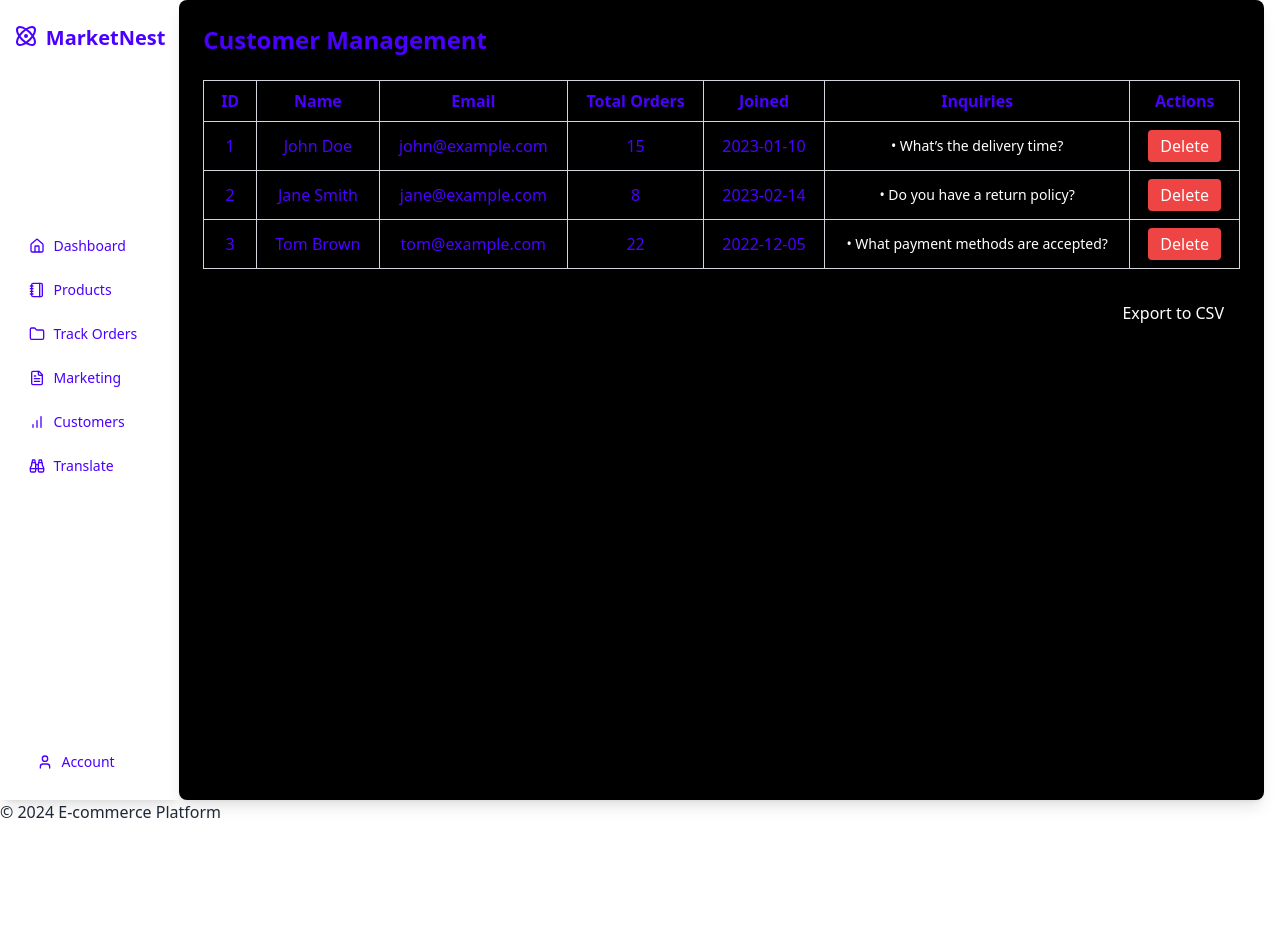
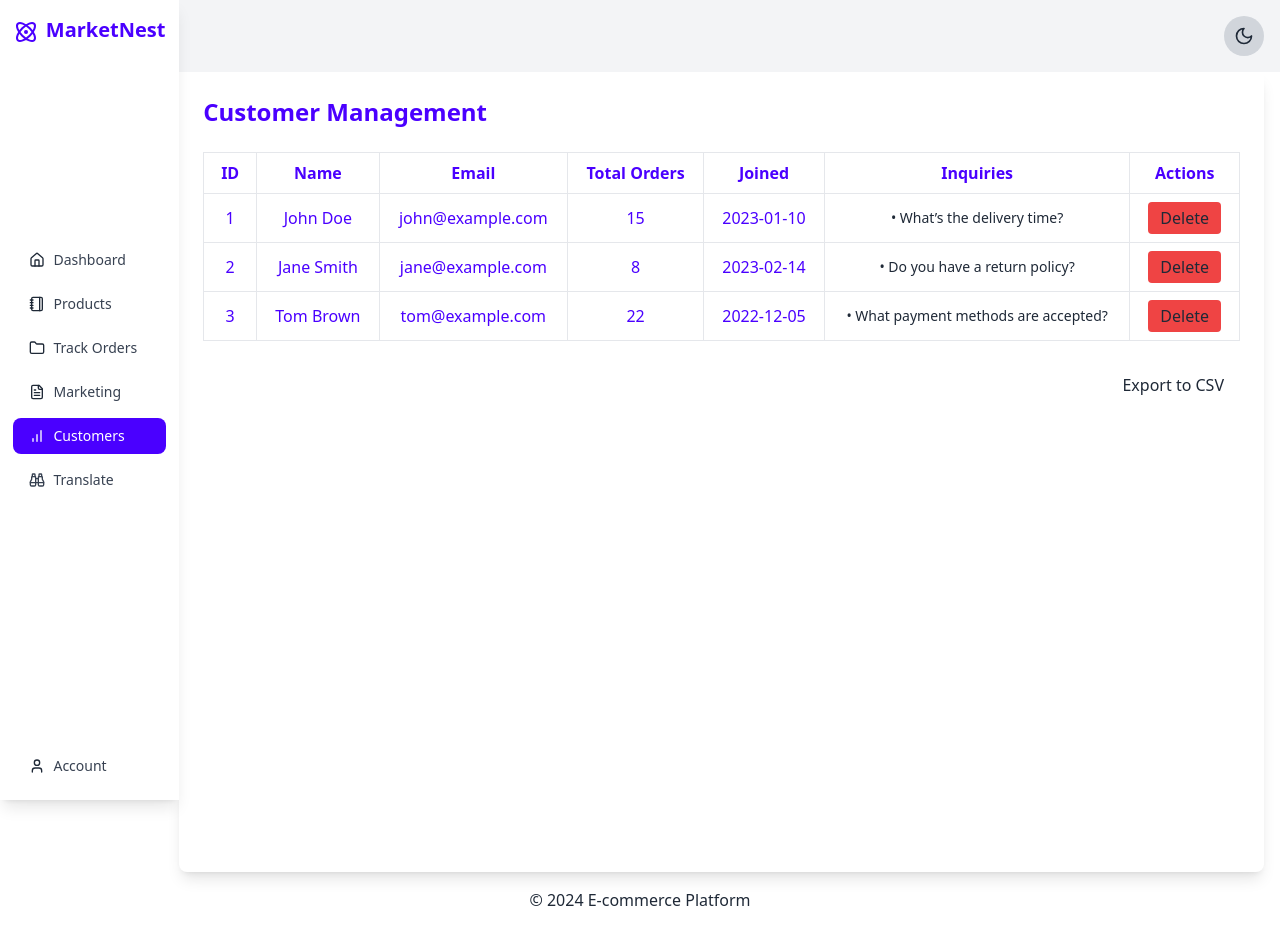
Before and after one commit to anshgandhiii/HomeBazaar, a React (Vite) app in the folder client/: page /vendor/customers in a window 1280 px wide. Before the commit the page ends 824 px from the top, so only its background shows below. Built offline with nearby package versions, Linux system fonts and the light colour scheme.

Commit message:
Vendor Theme added

```diff
--- a/client/src/Layout.jsx
+++ b/client/src/Layout.jsx
@@ -1,19 +1,25 @@
+import React from 'react';
 import { Outlet } from 'react-router-dom';
 import SellerNav from './vendorComponents/SellerNav';
-
+import ThemeToggler from './components/Theme'; // Import the ThemeToggler component
 
 const Layout = () => {
   return (
     <div>
-      {/* user.role-->seller */}
-      {<SellerNav/>}
-      {/* user.role-->customer */}
+      {/* User role-specific navigation */}
+      {<SellerNav />}
+      {/* You can add a different nav for customers as needed */}
+
+      {/* Theme toggler component */}
+      <div className="flex justify-end p-4 bg-gray-100 dark:bg-gray-900">
+        <ThemeToggler />
+      </div>
 
       <main>
         <Outlet /> {/* This is where the child components will be rendered */}
       </main>
-      <footer>
-        {/* You can add a Footer here */}
+
+      <footer className="text-center p-4 bg-base--200 dark:bg-base-800 text-base-content-700 dark:text-base-content-300">
         <p>© 2024 E-commerce Platform</p>
       </footer>
     </div>
--- a/client/src/signup.jsx
+++ b/client/src/signup.jsx
@@ -60,12 +60,12 @@ function Signup() {
   return (
     <div className="gradient-back flex justify-center items-center h-screen">
       <div className="w-full max-w-md bg-white shadow-md rounded px-8 py-10">
-        <h2 className="text-2xl font-semibold text-gray-800 mb-6">Create an Account</h2>
+        <h2 className="text-2xl font-semibold text-base-content-800 mb-6">Create an Account</h2>
 
         <form onSubmit={handleSignup}>
           {/* Role Selection */}
           <div className="mb-4">
-            <label className="block text-gray-700">I am a:</label>
+            <label className="block text-base-content-700">I am a:</label>
             <div className="flex items-center mb-2">
               <input
                 type="radio"
@@ -89,7 +89,7 @@ function Signup() {
           </div>
 
           <div className="mb-4">
-            <label className="block text-gray-700">Name</label>
+            <label className="block text-base-content-700">Name</label>
             <input
               type="text"
               value={name}
@@ -101,7 +101,7 @@ function Signup() {
 
           {/* Email Field */}
           <div className="mb-4">
-            <label className="block text-gray-700">Email</label>
+            <label className="block text-base-content-700">Email</label>
             <input
               type="email"
               value={email}
@@ -113,7 +113,7 @@ function Signup() {
 
           {/* Password Field */}
           <div className="mb-4">
-            <label className="block text-gray-700">Password</label>
+            <label className="block text-base-content-700">Password</label>
             <input
               type="password"
               value={password}
@@ -125,7 +125,7 @@ function Signup() {
 
           {/* Confirm Password Field */}
           <div className="mb-4">
-            <label className="block text-gray-700">Confirm Password</label>
+            <label className="block text-base-content-700">Confirm Password</label>
             <input
               type="password"
               value={password2}
@@ -144,13 +144,13 @@ function Signup() {
               className="mr-2"
               required
             />
-            <label className="text-gray-700">I agree to the terms and conditions</label>
+            <label className="text-base-content-700">I agree to the terms and conditions</label>
           </div>
 
           {/* Signup Button */}
           <button
             type="submit"
-            className="w-full bg-slate-950 text-white px-4 py-2 rounded mt-4"
+            className="w-full bg-slate-950 text-base-content px-4 py-2 rounded mt-4"
             disabled={isLoading}
           >
             {isLoading ? 'Signing Up...' : 'Sign Up'}
--- a/client/src/vendorComponents/SellerCustomers.jsx
+++ b/client/src/vendorComponents/SellerCustomers.jsx
@@ -47,43 +47,43 @@ const SellerCustomers = () => {
   };
 
   return (
-    <div className="md:ml-[14%] h-screen mx-4 bg-black p-6 rounded-lg shadow-lg space-y-6">
-      <h2 className="text-2xl font-bold text-primary">Customer Management</h2>
+    <div className="md:ml-[14%] h-screen mx-4 bg-base p-6 rounded-lg shadow-lg space-y-6">
+      <h2 className="text-2xl font-bold text-primary ">Customer Management</h2>
 
       {/* Table of customers */}
       <div className="overflow-x-auto">
-        <table className="w-full table-auto border-collapse border border-gray-300">
+        <table className="w-full table-auto bg-base border-collapse border border-base-content-300">
           <thead>
-            <tr className="bg-dark">
-              <th className="border text-primary border-gray-300 px-4 py-2">ID</th>
-              <th className="border text-primary border-gray-300 px-4 py-2">Name</th>
-              <th className="border text-primary border-gray-300 px-4 py-2">Email</th>
-              <th className="border text-primary border-gray-300 px-4 py-2">Total Orders</th>
-              <th className="border text-primary border-gray-300 px-4 py-2">Joined</th>
-              <th className="border text-primary border-gray-300 px-4 py-2">Inquiries</th>
-              <th className="border text-primary border-gray-300 px-4 py-2">Actions</th>
+            <tr className="bg-base">
+              <th className="border text-primary border-base-content-300 px-4 py-2">ID</th>
+              <th className="border text-primary border-base-content-300 px-4 py-2">Name</th>
+              <th className="border text-primary border-base-content-300 px-4 py-2">Email</th>
+              <th className="border text-primary border-base-content-300 px-4 py-2">Total Orders</th>
+              <th className="border text-primary border-base-content-300 px-4 py-2">Joined</th>
+              <th className="border text-primary border-base-content-300 px-4 py-2">Inquiries</th>
+              <th className="border text-primary border-base-content-300 px-4 py-2">Actions</th>
             </tr>
           </thead>
           <tbody>
             {customers.map(customer => (
               <tr key={customer.id} className="text-center">
-                <td className="border text-primary border-gray-300 px-4 py-2">{customer.id}</td>
-                <td className="border text-primary border-gray-300 px-4 py-2">{customer.name}</td>
-                <td className="border text-primary border-gray-300 px-4 py-2">{customer.email}</td>
-                <td className="border text-primary border-gray-300 px-4 py-2">{customer.totalOrders}</td>
-                <td className="border text-primary border-gray-300 px-4 py-2">{customer.joined}</td>
-                <td className="border text-primary border-gray-300 px-4 py-2">
+                <td className="border text-primary border-base-content-300 px-4 py-2">{customer.id}</td>
+                <td className="border text-primary border-base-content-300 px-4 py-2">{customer.name}</td>
+                <td className="border text-primary border-base-content-300 px-4 py-2">{customer.email}</td>
+                <td className="border text-primary border-base-content-300 px-4 py-2">{customer.totalOrders}</td>
+                <td className="border text-primary border-base-content-300 px-4 py-2">{customer.joined}</td>
+                <td className="border text-primary border-base-content-300 px-4 py-2">
                   {/* Display inquiries creatively */}
                   <ul>
                     {customer.inquiries.map((inquiry, index) => (
-                      <li key={index} className="text-sm text-white">{`• ${inquiry}`}</li>
+                      <li key={index} className="text-sm text-base-content">{`• ${inquiry}`}</li>
                     ))}
                   </ul>
                 </td>
-                <td className="border text-primary border-gray-300 px-4 py-2">
+                <td className="border text-primary border-base-content-300 px-4 py-2">
                   <button
                     onClick={() => removeCustomer(customer.id)}
-                    className="px-3 py-1 bg-red-500 text-white rounded hover:bg-red-600"
+                    className="px-3 py-1 bg-red-500 text-base-content rounded hover:bg-red-600"
                   >
                     Delete
                   </button>
@@ -100,7 +100,7 @@ const SellerCustomers = () => {
           data={customers}
           headers={csvHeaders}
           filename={"customers-data.csv"}
-          className="px-4 py-2 bg-dark text-white rounded-lg hover:bg-indigo-700 transition duration-300"
+          className="px-4 py-2 bg-dark text-base-content rounded-lg hover:bg-indigo-700 transition duration-300"
         >
           Export to CSV
         </CSVLink>
--- a/client/src/vendorComponents/SellerNav.jsx
+++ b/client/src/vendorComponents/SellerNav.jsx
@@ -13,12 +13,12 @@ const SellerNav = () => {
   };
 
   return (
-    <nav className="hidden md:flex w-[14%] flex-col justify-between items-center h-screen fixed left-0 bg-dark shadow-lg pt-6 pb-3">
+    <nav className="hidden md:flex w-[14%] flex-col justify-between items-center h-screen fixed left-0 bg-base-100 shadow-lg py-4 dark:bg-base-200">
       {/* Logo and Brand */}
-      <Link to="/" className="flex space-x-2 items-center">
+      <Link to="/" className="flex space-x-2 items-center mb-6">
         <div className="flex flex-col justify-center space-y-[-6px]">
-          <div className="flex">
-            <span><Atom className='h-6 text-primary mr-2' /></span>
+          <div className="flex items-center">
+            <Atom className='h-6 text-primary mr-2' />
             <h1 className="text-xl font-semibold font-pop text-primary mb-1 text-center">MarketNest</h1>
           </div>
         </div>
@@ -26,58 +26,23 @@ const SellerNav = () => {
 
       {/* Navigation Links */}
       <div className="flex flex-col items-center space-y-2 w-[100%] mb-20">
-        <div className={`w-[85%] text-primary py-2 px-4 rounded-lg transition duration-100 ${path === '/vendor/home' ? 'bg-primary text-white' : 'hover:bg-gray-700 hover:font-semibold'}`}>
-          <Link to="/vendor/dashboard" className='flex justify-start items-center'>
-            <span><Home className="h-4 w-4 mr-2" /></span>
-            <p className="text-sm font-pop">Dashboard</p>
-          </Link>
-        </div>
-
-        <div className={`w-[85%] text-primary py-2 px-4 rounded-lg transition duration-100 ${path === '/tasks' ? 'bg-primary text-white' : 'hover:bg-gray-700 hover:font-semibold'}`}>
-          <Link to="/vendor/products" className='flex justify-start items-center'>
-            <span><NotebookIcon className="h-4 w-4 mr-2" /></span>
-            <p className="text-sm font-pop">Products</p>
-          </Link>
-        </div>
-
-        <div className={`w-[85%] text-primary py-2 px-4 rounded-lg transition duration-100 ${path === '/projects' ? 'bg-primary text-white' : 'hover:bg-gray-700 hover:font-semibold'}`}>
-          <Link to="/vendor/orders" className='flex justify-start items-center'>
-            <span><Folder className="h-4 w-4 mr-2" /></span>
-            <p className="text-sm font-pop">Track Orders</p>
-          </Link>
-        </div>
-
-        <div className={`w-[85%] text-primary py-2 px-4 rounded-lg transition duration-100 ${path === '/resources' ? 'bg-primary text-white' : 'hover:bg-gray-700 hover:font-semibold'}`}>
-          <Link to="/vendor/sales" className='flex justify-start items-center'>
-            <span><FileText className="h-4 w-4 mr-2" /></span>
-            <p className="text-sm font-pop">Marketing</p>
-          </Link>
-        </div>
-
-        <div className={`w-[85%] text-primary py-2 px-4 rounded-lg transition duration-100 ${path === '/reports' ? 'bg-primary text-white' : 'hover:bg-gray-700 hover:font-semibold'}`}>
-          <Link to="/vendor/customers" className='flex justify-start items-center'>
-            <span><BarChart className="h-4 w-4 mr-2" /></span>
-            <p className="text-sm font-pop">Customers</p>
-          </Link>
-        </div>
+        <NavItem to="/vendor/dashboard" icon={<Home className="h-4 w-4 mr-2" />} text="Dashboard" currentPath={path} />
+        <NavItem to="/vendor/products" icon={<NotebookIcon className="h-4 w-4 mr-2" />} text="Products" currentPath={path} />
+        <NavItem to="/vendor/orders" icon={<Folder className="h-4 w-4 mr-2" />} text="Track Orders" currentPath={path} />
+        <NavItem to="/vendor/sales" icon={<FileText className="h-4 w-4 mr-2" />} text="Marketing" currentPath={path} />
+        <NavItem to="/vendor/customers" icon={<BarChart className="h-4 w-4 mr-2" />} text="Customers" currentPath={path} />
 
         {/* Translate Button */}
-        <div className={`w-[85%] text-primary py-2 px-4 rounded-lg transition duration-100 hover:bg-gray-700 hover:font-semibold`}>
-          <button onClick={toggleModal} className='flex justify-start items-center w-full'>
-            {/* <span><Translate className="h-4 w-4 mr-2" /></span> */}
-            <span><BinocularsIcon className="h-4 w-4 mr-2" /></span>
+        <div className="w-[85%] py-2 px-4 rounded-lg transition duration-100 hover:bg-base-300 hover:font-semibold dark:hover:bg-base-700">
+          <button onClick={toggleModal} className='flex justify-start items-center w-full text-gray-700 dark:text-gray-200'>
+            <BinocularsIcon className="h-4 w-4 mr-2" />
             <p className="text-sm font-pop">Translate</p>
           </button>
         </div>
       </div>
 
       {/* Account Link */}
-      <div className={`w-[85%] text-primary py-4 px-6 rounded-lg transition duration-100 ${path === '/account' ? 'bg-primary text-white' : 'hover:bg-gray-700 hover:font-semibold'}`}>
-        <Link to="/vendor/account" className='flex justify-start items-center'>
-          <span><User className="h-4 w-4 mr-2" /></span>
-          <p className="text-sm font-pop">Account</p>
-        </Link>
-      </div>
+      <NavItem to="/vendor/account" icon={<User className="h-4 w-4 mr-2" />} text="Account" currentPath={path} />
 
       {/* Modal */}
       {isModalOpen && (
@@ -86,7 +51,6 @@ const SellerNav = () => {
             <div className="modal-box relative">
               <button onClick={toggleModal} className="absolute right-2 top-2 btn btn-sm btn-circle">✕</button>
               <h2 className="text-lg font-bold">Translation</h2>
-              {/* Render the Translate component inside the modal */}
               <Translate />
             </div>
           </div>
@@ -96,4 +60,23 @@ const SellerNav = () => {
   );
 };
 
+const NavItem = ({ to, icon, text, currentPath }) => (
+  <div className={`w-[85%] py-2 px-4 rounded-lg transition duration-100 ${
+    currentPath === to
+      ? 'bg-primary text-white'
+      : 'hover:bg-base-300 hover:font-semibold dark:hover:bg-base-700'
+  }`}>
+    <Link to={to} className='flex justify-start items-center'>
+      {icon}
+      <p className={`text-sm font-pop ${
+        currentPath === to
+          ? 'text-white'
+          : 'text-gray-700 dark:text-gray-200'
+      }`}>
+        {text}
+      </p>
+    </Link>
+  </div>
+);
+
 export default SellerNav;
--- a/client/src/vendorComponents/SellerOrders.jsx
+++ b/client/src/vendorComponents/SellerOrders.jsx
@@ -52,7 +52,7 @@ const SellersOrders = () => {
   };
 
   return (
-    <div className="md:ml-[14%] mx-6 h-screen space-y-4 bg-black p-6 rounded-lg shadow-lg">
+    <div className="md:ml-[14%] mx-6 h-screen space-y-4 bg-base p-6 rounded-lg shadow-lg">
       <h2 className="text-2xl font-semibold text-primary">Orders</h2>
       {orders.length === 0 ? (
         <p>No orders available.</p>
--- a/client/src/vendorComponents/SellerSales.jsx
+++ b/client/src/vendorComponents/SellerSales.jsx
@@ -39,24 +39,24 @@ const SellerSales = () => {
   });
 
   return (
-    <div className="md:ml-[14%] bg-black p-6 rounded-lg shadow-lg space-y-6">
-      <h2 className="text-2xl font-bold text-white">Marketing Dashboard</h2>
+    <div className="md:ml-[14%] bg-base p-6 rounded-lg shadow-lg space-y-6">
+      <h2 className="text-2xl font-bold text-base-content">Marketing Dashboard</h2>
 
       {/* Time vs Product Sales Graph */}
       <div className="p-6 bg-dark rounded-lg shadow">
-        <h3 className="text-lg font-medium text-white">Time vs Product Sales</h3>
+        <h3 className="text-lg font-medium text-base-content">Time vs Product Sales</h3>
         <Line data={salesData} options={options} />
       </div>
 
       {/* Sales Analytics Section */}
       <div className="space-y-4">
-        <h3 className="text-xl font-semibold text-white">Sales Analytics</h3>
+        <h3 className="text-xl font-semibold text-base-content">Sales Analytics</h3>
         <div className="grid grid-cols-2 gap-4">
           <div className="p-4 bg-dark rounded-lg shadow flex items-center">
             <AiOutlineArrowUp className="text-3xl text-green-500 mr-2" />
             <div>
               <h4 className="text-white font-medium">Total Sales</h4>
-              <p className="text-xl text-white font-semibold">{salesAnalytics.totalSales}</p>
+              <p className="text-xl text-base-base-contentfont-semibold">{salesAnalytics.totalSales}</p>
             </div>
           </div>
 
@@ -64,7 +64,7 @@ const SellerSales = () => {
             <AiOutlineArrowUp className="text-3xl text-green-500 mr-2" />
             <div>
               <h4 className="text-white font-medium">Monthly Sales Increase</h4>
-              <p className="text-xl text-white font-semibold">{salesAnalytics.monthlyIncrease}</p>
+              <p className="text-xl text-base-content font-semibold">{salesAnalytics.monthlyIncrease}</p>
             </div>
           </div>
 
@@ -72,7 +72,7 @@ const SellerSales = () => {
             <AiOutlineUser className="text-3xl text-blue-500 mr-2" />
             <div>
               <h4 className="text-white font-medium">Best Selling Product</h4>
-              <p className="text-xl text-white font-semibold">{salesAnalytics.bestSellingProduct}</p>
+              <p className="text-xl text-base-content font-semibold">{salesAnalytics.bestSellingProduct}</p>
             </div>
           </div>
 
@@ -80,7 +80,7 @@ const SellerSales = () => {
             <AiOutlineUser className="text-3xl text-blue-500 mr-2" />
             <div>
               <h4 className="text-white font-medium">Total Customers</h4>
-              <p className="text-xl text-white font-semibold">{salesAnalytics.totalCustomers}</p>
+              <p className="text-xl text-base-content font-semibold">{salesAnalytics.totalCustomers}</p>
             </div>
           </div>
         </div>
```
Also changed, not shown: client/src/Translate.jsx (+11 -10 lines), client/src/vendorComponents/SellerAccount.jsx (+12 -12 lines), client/src/vendorComponents/SellerDashboard.jsx (+13 -13 lines), client/src/vendorComponents/SellerProducts.jsx (+16 -16 lines).
